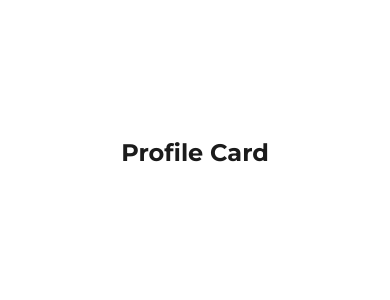
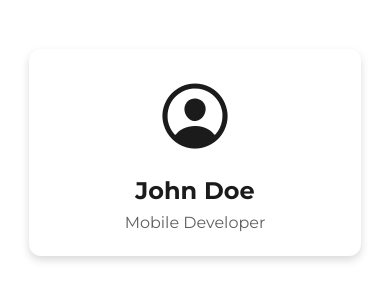
Before and after one commit to ecese/PolishedProfileCardApp, a React Native app: screen / in a window 390 px wide. Shown: the part 270-570 px from the top of the page. Built offline with nearby package versions, Linux system fonts and the light colour scheme.

Commit message:
feat: add profile card with cross-platform shadows (Part 3)

```diff
--- a/screens/ProfileScreen.js
+++ b/screens/ProfileScreen.js
@@ -1,5 +1,6 @@
 import { View, Text, StyleSheet } from 'react-native';
 import { useState } from 'react';
+import { Ionicons } from '@expo/vector-icons';
 import { COLORS, SPACING, RADII, FONTS } from '../theme';
 
 export default function ProfileScreen() {
@@ -8,9 +9,18 @@ export default function ProfileScreen() {
 
   return (
     <View style={[styles.container, { backgroundColor: currentTheme.bg }]}>
-      <Text style={[styles.title, { color: currentTheme.text }]}>
-        Profile Card
-      </Text>
+      {/* Profile Card */}
+      <View style={[styles.card, { backgroundColor: currentTheme.card }]}>
+        <Ionicons
+          name="person-circle-outline"
+          size={80}
+          color={currentTheme.text}
+        />
+        <Text style={[styles.name, { color: currentTheme.text }]}>John Doe</Text>
+        <Text style={[styles.role, { color: currentTheme.text }]}>
+          Mobile Developer
+        </Text>
+      </View>
     </View>
   );
 }
@@ -21,8 +31,28 @@ const styles = StyleSheet.create({
     justifyContent: 'center',
     alignItems: 'center',
   },
-  title: {
+  card: {
+    width: '85%',
+    borderRadius: RADII.md,
+    alignItems: 'center',
+    padding: SPACING.lg,
+    // iOS shadow
+    shadowColor: '#000',
+    shadowOpacity: 0.15,
+    shadowRadius: 8,
+    shadowOffset: { width: 0, height: 4 },
+    // Android shadow
+    elevation: 6,
+  },
+  name: {
     fontFamily: FONTS.bold,
     fontSize: 24,
+    marginTop: SPACING.md,
+  },
+  role: {
+    fontFamily: FONTS.regular,
+    fontSize: 16,
+    marginTop: SPACING.sm,
+    opacity: 0.7,
   },
 });
```
